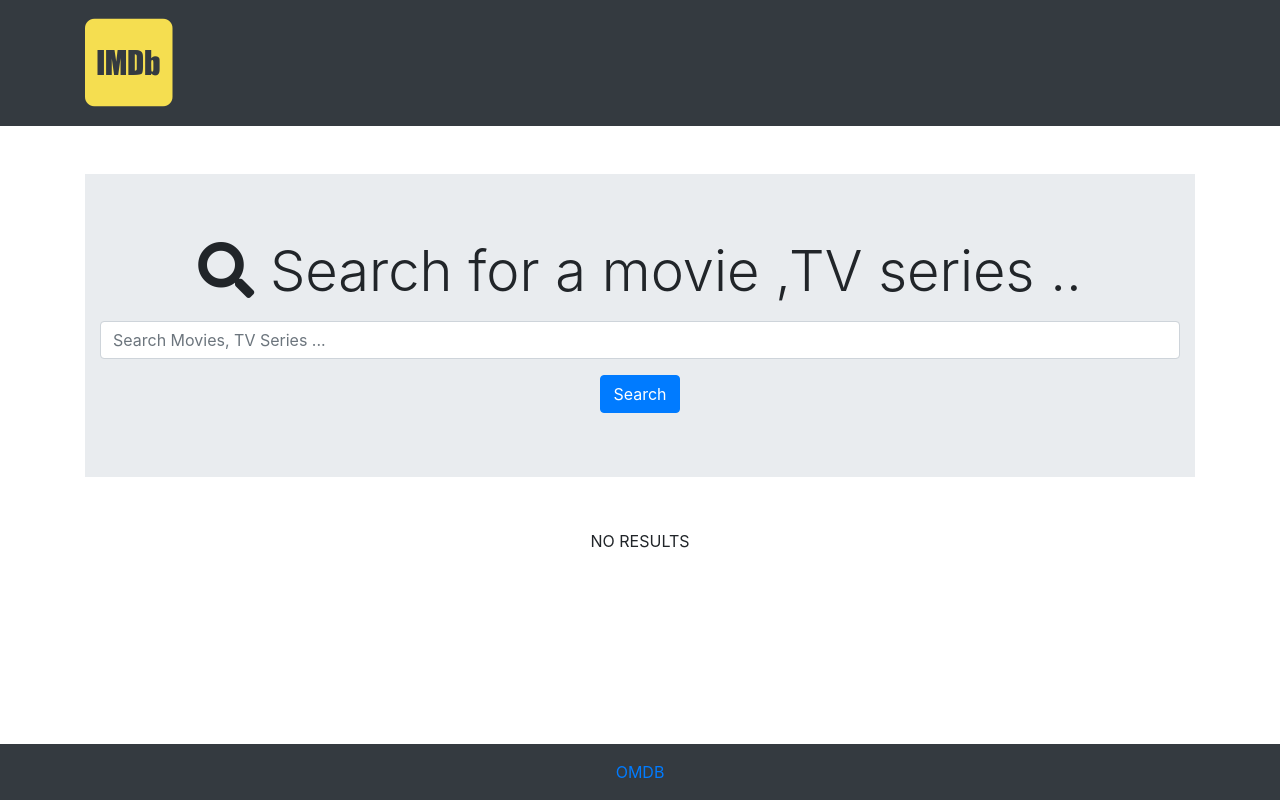
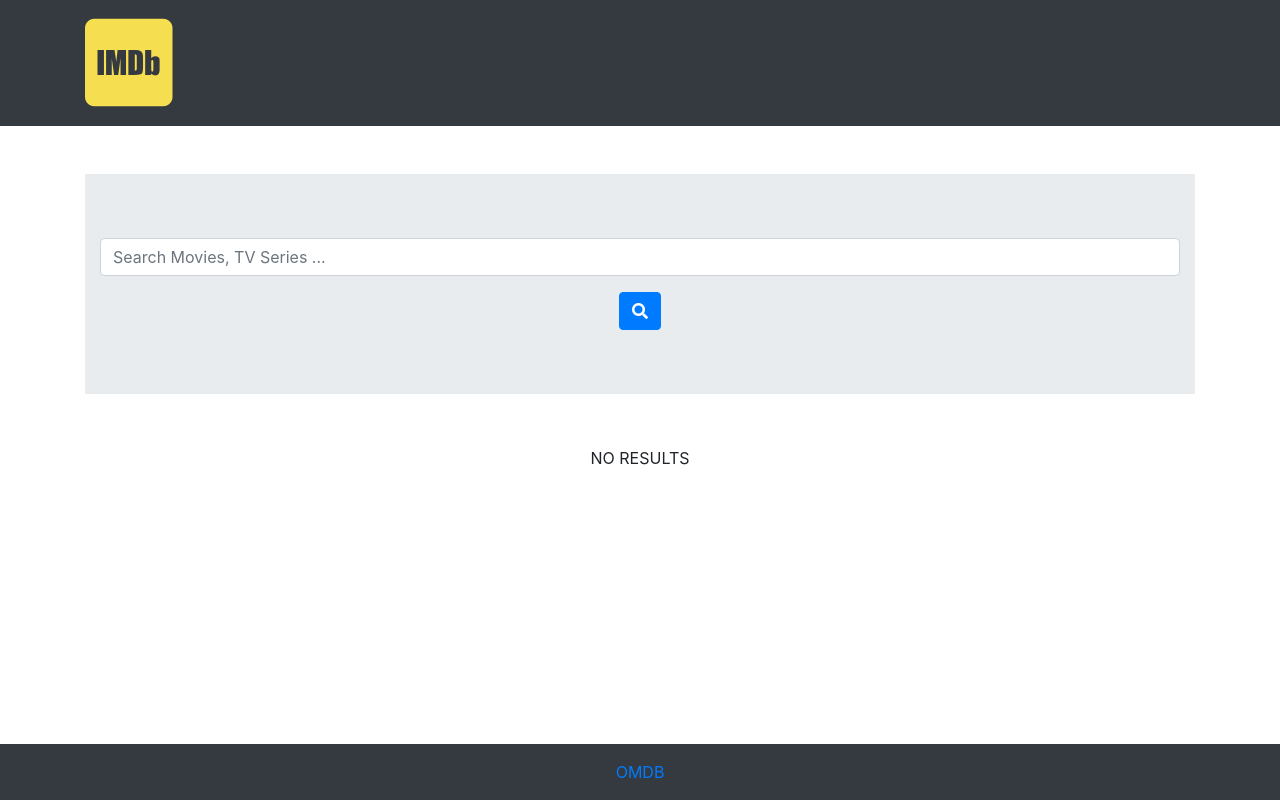
Before and after one commit to allwinandrews/imdb-redux, a React (Create React App) app: page /#/ in a window 1280 px wide. Built offline with nearby package versions, Linux system fonts and the light colour scheme.

Commit message:
Adds the PWA features

```diff
--- a/src/components/home/SearchForm.js
+++ b/src/components/home/SearchForm.js
@@ -25,9 +25,6 @@ class SearchForm extends Component {
     return (
       <div className="jumbotron jumbotron-fluid mt-5 text-center">
         <div className="container">
-          <h1 className="display-4 mb-3">
-            <i className="fa fa-search" /> Search for a movie ,TV series ..
-          </h1>
           <form id="searchForm" onSubmit={this.onSubmit}>
             <input
               type="text"
@@ -37,7 +34,7 @@ class SearchForm extends Component {
               onChange={this.onChange}
             />
             <button type="submit" className="btn btn-primary btn-bg mt-3">
-              Search
+              <i className="fa fa-search" />
             </button>
           </form>
         </div>
```
